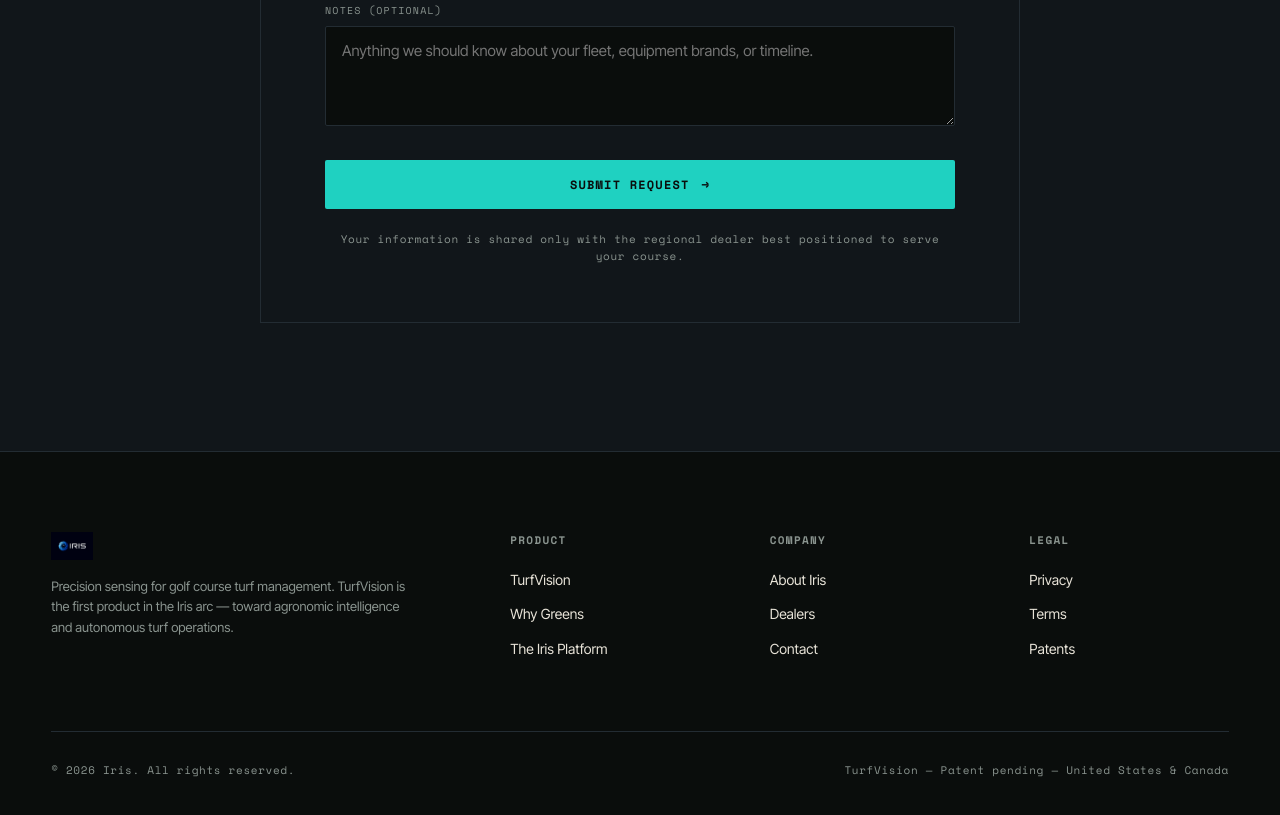
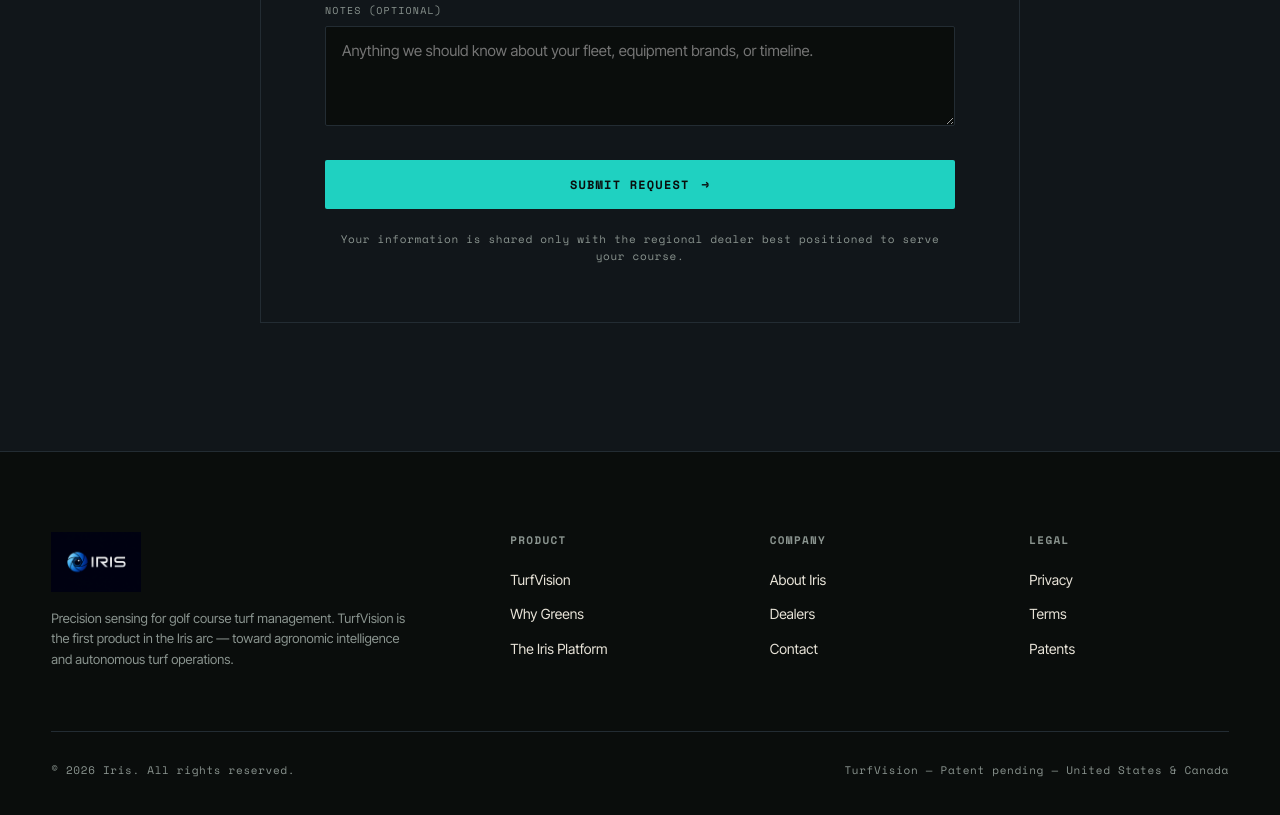
Before and after one commit to MARKJULL/TURFVISION, a plain HTML site: page index.html in a window 1280 px wide. Shown: the part 4561-5376 px from the top of the page. Drawn offline with nearby package versions, Linux system fonts and the light colour scheme.

Commit message:
Update index.html

```diff
--- a/index.html
+++ b/index.html
@@ -340,7 +340,7 @@
   <div class="footer-grid">
     <div class="footer-brand">
       <div class="mark">
-        <img src="iris-logo.png" alt="Iris" style="height: 28px; width: auto; display: block;">
+        <img src="iris-logo.png" alt="Iris" style="height: 60px; width: auto; display: block;">
       </div>
       <p>
         Precision sensing for golf course turf management. TurfVision is the first product in
```
